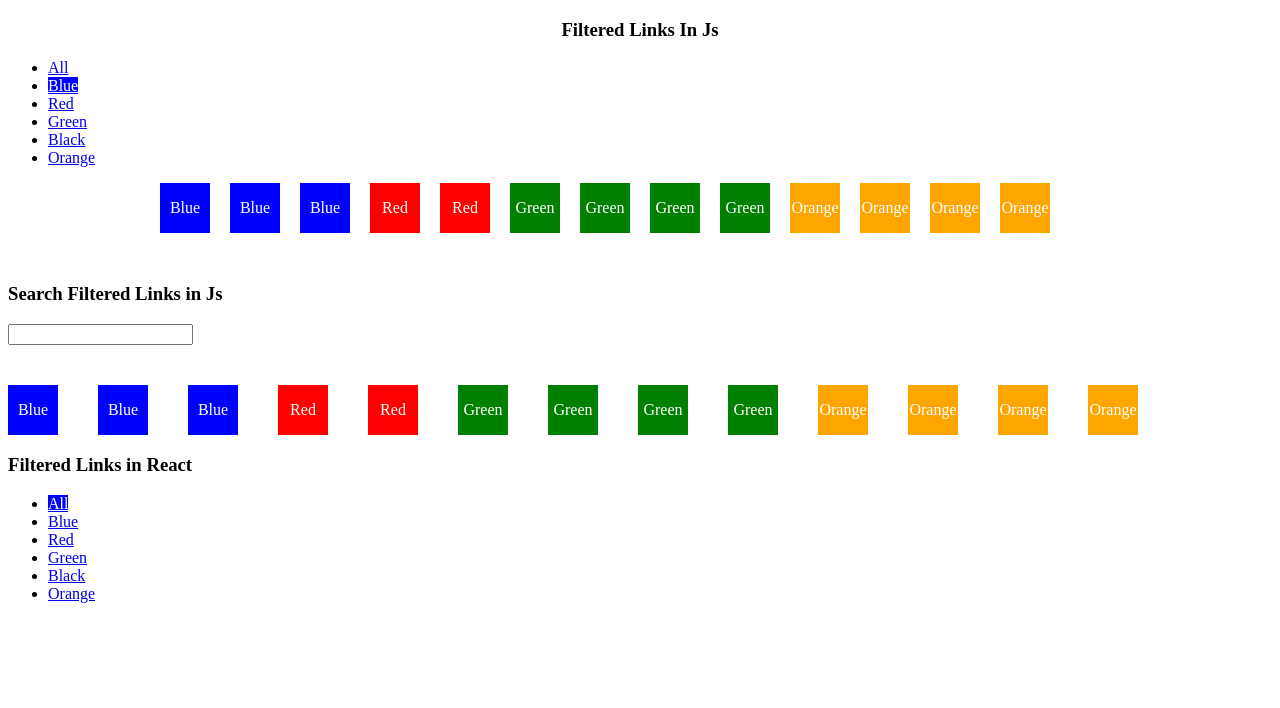
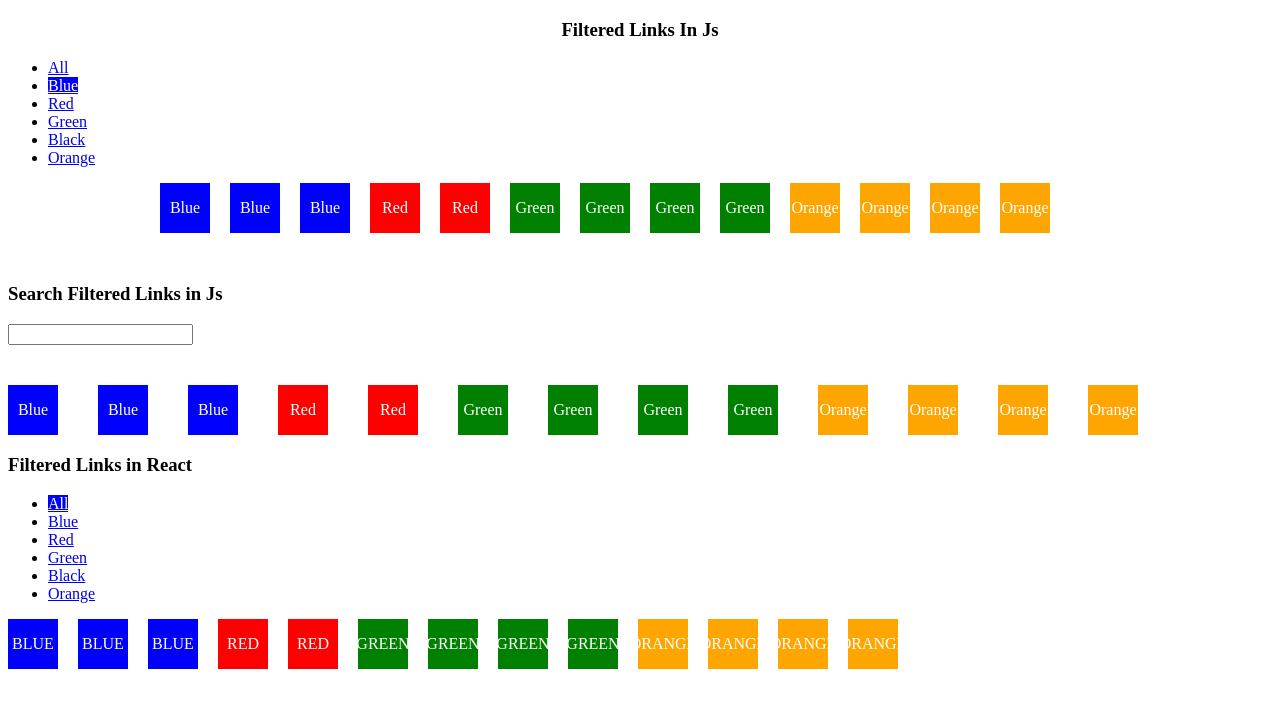
Before and after one commit to savus/FiltersJs-React, a React (Vite) app: page / in a window 1280 px wide. Shown: the top 708 px of the page. Built offline with nearby package versions, Linux system fonts and the light colour scheme.

Commit message:
complete FilterLinkComponent and hook up filtered-links to filter filtered-blocks based off of filterLinkState. Chore: build search-input-filter as a react component

```diff
--- a/src/Components/FilterLinkComponent.tsx
+++ b/src/Components/FilterLinkComponent.tsx
@@ -1,12 +1,40 @@
 import { useState } from "react";
+import { FilteredBlockComponent } from "./FilteredBlockComponent";
 
 type TFilterLink = "all" | "blue" | "red" | "green" | "black" | "orange";
+
+const coloredBlocks = [
+  "blue",
+  "blue",
+  "blue",
+  "red",
+  "red",
+  "green",
+  "green",
+  "green",
+  "green",
+  "orange",
+  "orange",
+  "orange",
+  "orange",
+];
 
 export const FilterLinkComponent = () => {
   const [filterLinkState, setFilterLinkState] = useState<TFilterLink>("all");
 
   const checkIfActive = (state: TFilterLink) =>
     state === filterLinkState ? "active" : "";
+
+  const filteredColoredBlocks = coloredBlocks.filter((color) => {
+    switch (filterLinkState) {
+      case "all":
+        return true;
+      case color:
+        return true;
+      default:
+        return false;
+    }
+  });
 
   return (
     <>
@@ -91,6 +119,11 @@ export const FilterLinkComponent = () => {
           </a>
         </li>
       </ul>
+      <div className="react-filtered-blocks-container">
+        {filteredColoredBlocks.map((color, index) => (
+          <FilteredBlockComponent dataItem={color} key={index} />
+        ))}
+      </div>
     </>
   );
 };
--- /dev/null
+++ b/src/Components/FilteredBlockComponent.tsx
@@ -0,0 +1,7 @@
+export const FilteredBlockComponent = ({ dataItem }: { dataItem: string }) => {
+  return (
+    <div className={`filtered-block ${dataItem}`} data-item={dataItem}>
+      {dataItem.toUpperCase()}
+    </div>
+  );
+};
--- a/src/css/main.css
+++ b/src/css/main.css
@@ -63,3 +63,8 @@
   display: flex;
   gap: 40px;
 }
+
+.react-filtered-blocks-container {
+  display: flex;
+  gap: 20px;
+}
```
